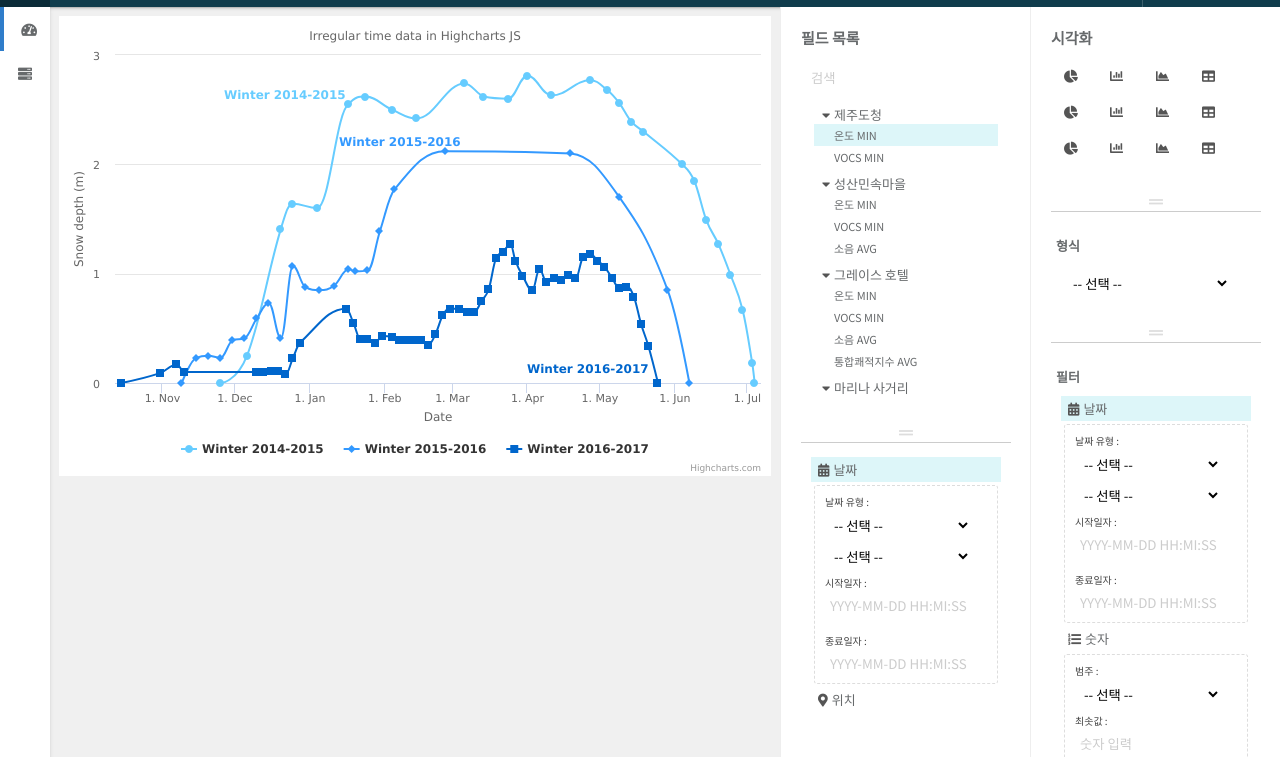
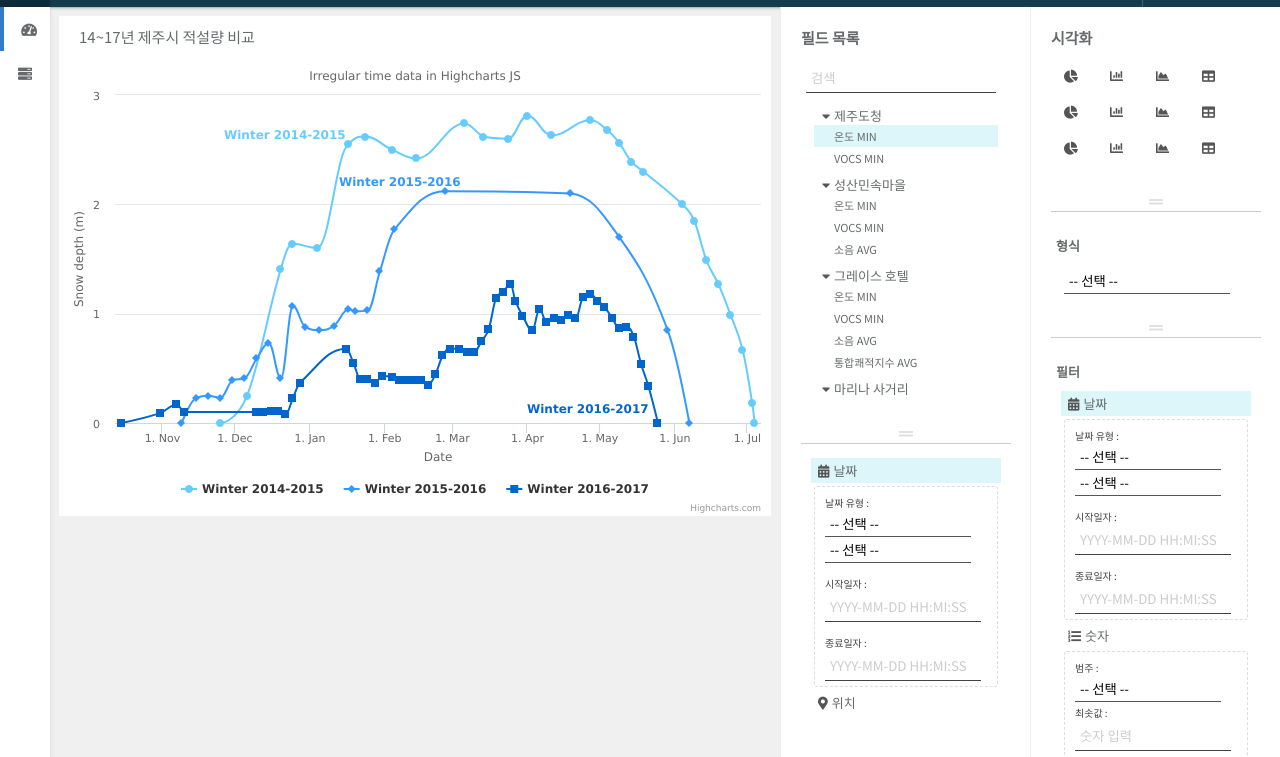
Before and after one commit to yejin0216/analytics-ui, a plain HTML site: page src/detail.html in a window 1280 px wide. Shown: the part 43-800 px from the top of the page. Drawn offline with nearby package versions, Linux system fonts and the light colour scheme.

Commit message:
- 위젯명 입력 input box 추가 - mac chrome 버전에 호환 가능하도록 input box css 수정 - 잘못된 경로 수정

```diff
--- a/assets/css/style.css
+++ b/assets/css/style.css
@@ -63,13 +63,15 @@ nav ul li.selected{border-left:4px solid #2f7dca;}
 
 /* View Widget Details */
 .contents article.detail{display:grid;grid-template-columns:1fr 250px 250px;margin:0px !important;}
-.contents article.detail .widget-content{height:460px;margin:9px;}
+.contents article.detail .widget-name{height:40px;margin:9px 9px 0 9px;background-color:#ffffff;}
+.contents article.detail .widget-name input[type="text"]{font-size:15px;color:#676a6c;padding:10px 20px;}
+.contents article.detail .widget-content{height:460px;margin:0 9px 9px 9px;}
 .contents article.detail .panel{height:inherit;width:250px;background-color:#ffffff;border-left:1px solid #eeeeee;}
 .contents article.detail .panel .panel-title{font-weight:bold;font-size:15px;padding:20px 20px 15px 20px;}
 .contents article.detail .panel .panel-subtitle{font-weight:bold;font-size:13px;cursor:pointer;padding:10px 25px;}
 .contents article.detail .panel .panel-contents{/*margin-bottom:20px;*/}
 .contents article.detail .panel .panel-contents input,
-.contents article.detail .panel .panel-contents select{/*border-bottom:1px solid #434343;*/}
+.contents article.detail .panel .panel-contents select{border-bottom:1px solid #434343;-webkit-appearance:none;-webkit-border-radius:0px;}
 .contents article.detail .panel .panel-contents ul{margin:0px;font-size:13px;padding:0 30px;}
 .contents article.detail .panel .panel-contents ul li{padding:3px;cursor:pointer;}
 .contents article.detail .panel .panel-contents ul li .fas{color:#555;}
@@ -84,7 +86,8 @@ nav ul li.selected{border-left:4px solid #2f7dca;}
 .contents article.detail .panel .panel-contents .contents-list select, input{border-color:#555555;width:90%;}
 .contents article.detail .panel .panel-contents .contents-list label{font-size:10px;color:#444;}
 .contents article.detail .panel .panel-contents .contents-list .filter-type{margin:3px;padding:5px 10px;border:1px dashed #dddddd;border-radius:3px;}
-.contents article.detail .panel .panel-contents .contents-list .filter-type .startDate{margin-bottom:10px;}
+.contents article.detail .panel .panel-contents .contents-list .filter-type .startDate,
+.contents article.detail .panel .panel-contents .contents-list .filter-type .date-range{margin-bottom:10px;}
 .contents article.detail .panel .panel-contents .contents-table{padding:0 30px;max-height:120px;overflow:auto;display:flex;flex-flow:row wrap;}
 .contents article.detail .panel .panel-contents .contents-table li{width:40px;height:30px;}
 .contents article.detail .panel .panel-contents .contents-table li img{width:30px;}
--- a/src/detail.html
+++ b/src/detail.html
@@ -3,7 +3,7 @@
 <head>
     <meta charset="UTF-8">
     <link rel="stylesheet" href="https://use.fontawesome.com/releases/v5.6.3/css/all.css" integrity="sha384-UHRtZLI+pbxtHCWp1t77Bi1L4ZtiqrqD80Kn4Z8NTSRyMA2Fd33n5dQ8lWUE00s/" crossorigin="anonymous">
-    <link rel="stylesheet" href="/assets/css/style.css" type="text/css">
+    <link rel="stylesheet" href="../assets/css/style.css" type="text/css">
     <title>Analytics</title>
 </head>
 <body>
@@ -14,7 +14,7 @@
             <ul>
                 <li class="left"><span class="fas fa-signal"></span></li>
                 <li class="middle back"><a href="main.html"><span>< Back</span></a></li>
-                <li class="right"><img src="/assets/images/user.png"><span>김예진<span class="fas fa-caret-down"></span></span></li>
+                <li class="right"><img src="../assets/images/user.png"><span>김예진<span class="fas fa-caret-down"></span></span></li>
             </ul>
         </header>
         <!--//header-->
@@ -30,7 +30,12 @@
             <!--//left menu-->
             <!--dashboard-->
             <article class="detail">
-                <div class="widget-content" id="container"></div> <!--chart-->
+                <div>
+                    <div class="widget-name">
+                        <input type="text" value="14~17년 제주시 적설량 비교"> <!--chart name-->
+                    </div>
+                    <div class="widget-content" id="container"></div> <!--chart-->
+                </div>
                 <div class="panel left"><!--chart editmode:데이터개체-->
                     <div class="panel-title">
                         <span>필드 목록</span>
```
Also changed, not shown: src/main.html (+2 -2 lines).
